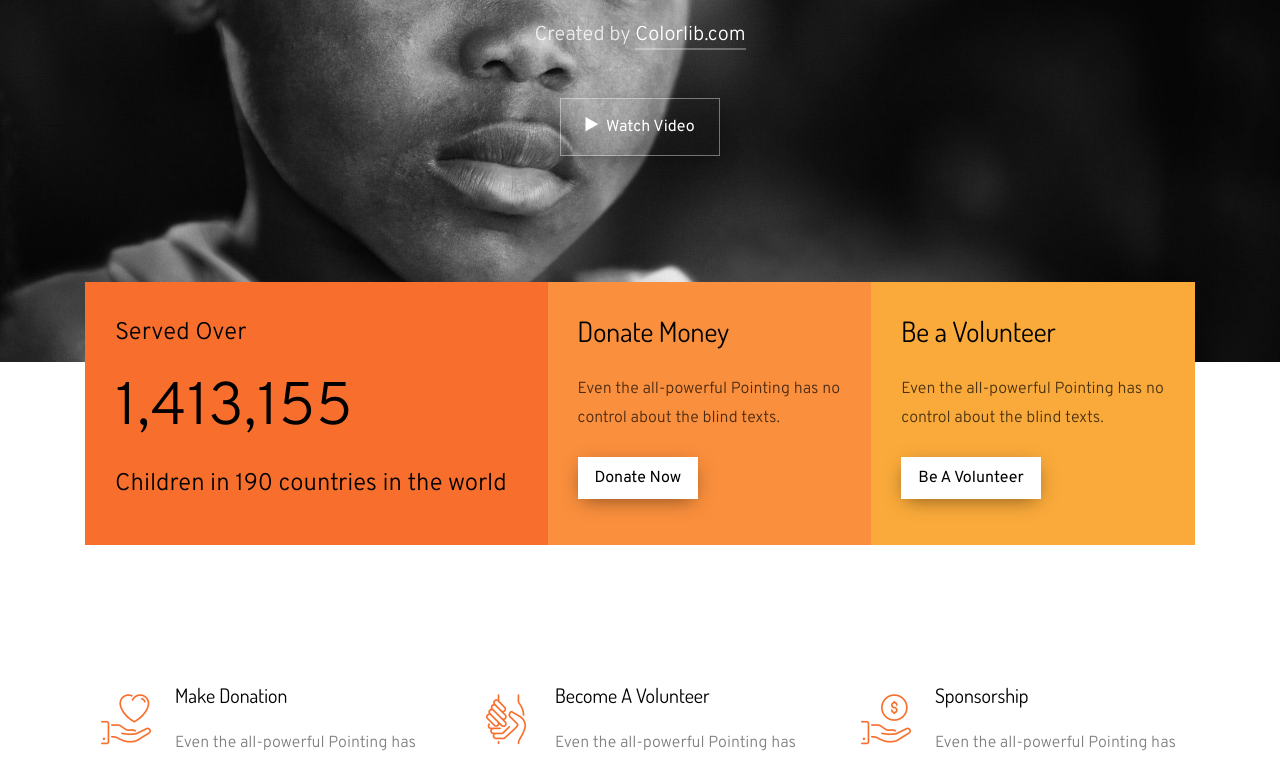
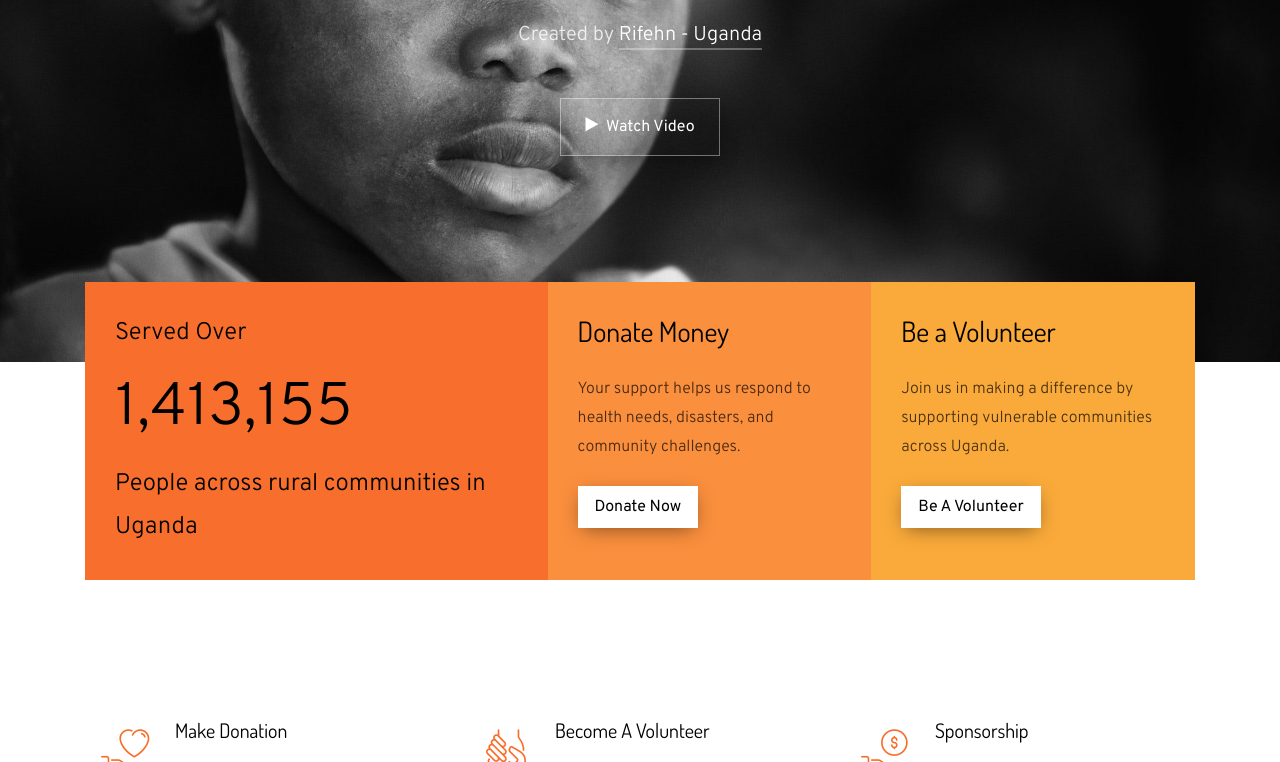
Before and after one commit to oweta/rifehn-website, a plain HTML site: page index.html in a window 1280 px wide. Shown: the part 338-1100 px from the top of the page. Drawn offline with Linux system fonts and the light colour scheme; some packages are replaced by stand-ins of ours; no server answers; files whose address does not match are found by name.

Commit message:
Update index.html

```diff
--- a/index.html
+++ b/index.html
@@ -58,7 +58,7 @@
         <div class="row no-gutters slider-text align-items-center justify-content-center" data-scrollax-parent="true">
           <div class="col-md-7 ftco-animate text-center" data-scrollax=" properties: { translateY: '70%' }">
             <h1 class="mb-4" data-scrollax="properties: { translateY: '30%', opacity: 1.6 }">Doing Nothing is Not An Option of Our Life</h1>
-            <p class="mb-5" data-scrollax="properties: { translateY: '30%', opacity: 1.6 }">Created by <a href="#">Colorlib.com</a></p>
+            <p class="mb-5" data-scrollax="properties: { translateY: '30%', opacity: 1.6 }">Created by <a href="#">Rifehn - Uganda</a></p>
 
             <p data-scrollax="properties: { translateY: '30%', opacity: 1.6 }"><a href="https://vimeo.com/45830194" class="btn btn-white btn-outline-white px-4 py-3 popup-vimeo"><span class="icon-play mr-2"></span>Watch Video</a></p>
           </div>
@@ -74,7 +74,7 @@
           <div class="text">
             <span>Served Over</span>
             <strong class="number" data-number="1432805">0</strong>
-                <span>Children in 190 countries in the world</span>
+            <span>People across rural communities in Uganda</span>
           </div>
         </div>
       </div>
@@ -82,7 +82,7 @@
         <div class="block-18 color-2 align-items-stretch">
           <div class="text">
             <h3 class="mb-4">Donate Money</h3>
-              	<p>Even the all-powerful Pointing has no control about the blind texts.</p>
+            <p>Your support helps us respond to health needs, disasters, and community challenges.</p>
             <p><a href="#" class="btn btn-white px-3 py-2 mt-2">Donate Now</a></p>
           </div>
         </div>
@@ -91,7 +91,7 @@
         <div class="block-18 color-3 align-items-stretch">
           <div class="text">
             <h3 class="mb-4">Be a Volunteer</h3>
-              	<p>Even the all-powerful Pointing has no control about the blind texts.</p>
+            <p>Join us in making a difference by supporting vulnerable communities across Uganda.</p>
             <p><a href="#" class="btn btn-white px-3 py-2 mt-2">Be A Volunteer</a></p>
           </div>
         </div>
@@ -99,6 +99,7 @@
     </div>
   </div>
 </section>
+
 
     <section class="ftco-section">
     	<div class="container">
```
Lines whose indentation alone changed are shown as unchanged.
